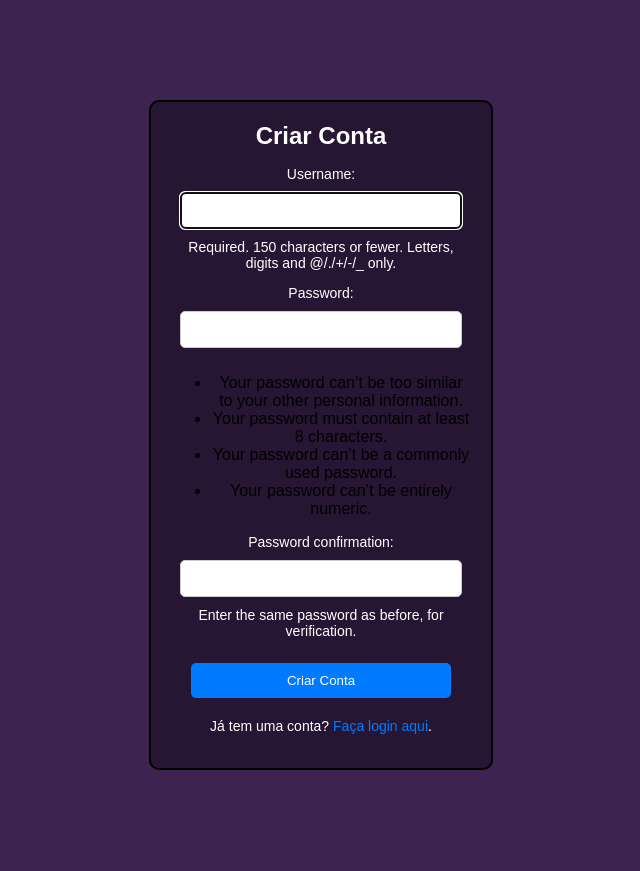
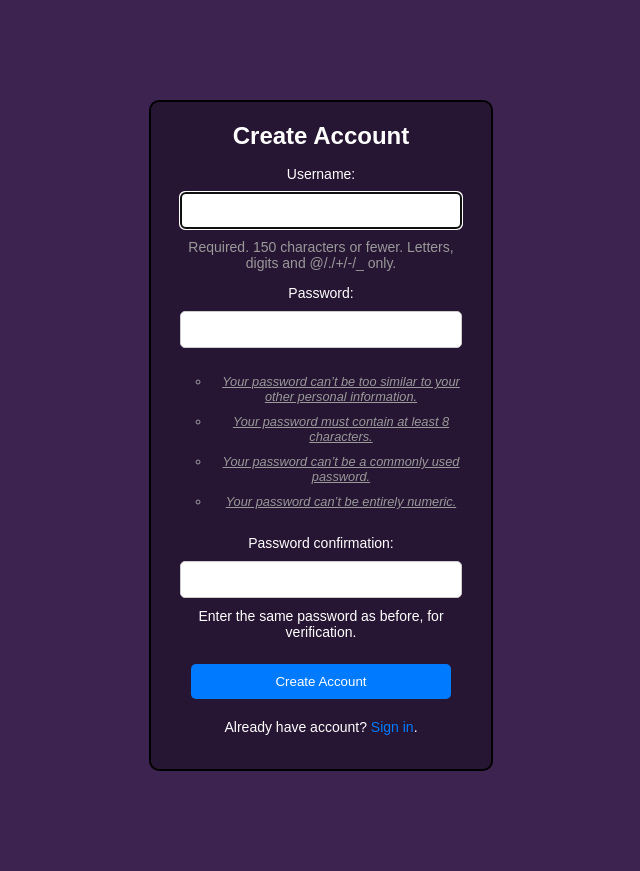
Before and after one commit to LeoYuriM/Todoist-Django, a Django app: page /create-account in a window 1280 px wide. Shown: the whole page, without its empty margins (319-959 px from the left). Before the commit the page ends 770 px from the top, so only its background shows below. Run offline with Django 5.2, Linux system fonts and the light colour scheme.

Commit message:
style sign up

```diff
--- a/mysite/todoist/static/todoist/css/style.css
+++ b/mysite/todoist/static/todoist/css/style.css
@@ -26,8 +26,6 @@ header nav{
 .user img:hover {
     transform: scale(1.1); /* Aumenta a escala da imagem ao passar o mouse */
 }
-
-
 
 .menu {
     position: absolute;
--- a/mysite/todoist/templates/registration/login.html
+++ b/mysite/todoist/templates/registration/login.html
@@ -87,10 +87,10 @@
         <form class="login-form" method="post" action="{% url 'login' %}">
             {% csrf_token %}
             {{ form.as_p }}
-            <button type="submit" value="Login">Entrar</button>
+            <button type="submit" value="Login">Enter</button>
             <input type="hidden" name="next" value="{{ next }}" />
         </form>
-        <p>Não tem uma conta? <a href="{% url 'todoist:create-account' %}">Crie uma aqui</a>.</p>
+        <p>Don't have account? <a rel="next" href="{% url 'todoist:create-account' %}">Sign Up</a>.</p>
 
     </div>
 </body>
--- a/mysite/todoist/templates/todoist/create-account.html
+++ b/mysite/todoist/templates/todoist/create-account.html
@@ -3,7 +3,7 @@
 <head>
     <meta charset="UTF-8">
     <meta name="viewport" content="width=device-width, initial-scale=1.0">
-    <title>Criar Conta</title>
+    <title>Create Account</title>
     <style>
         body {
             font-family: Arial, sans-serif;
@@ -67,17 +67,38 @@
         .container p a:hover {
             text-decoration: underline;
         }
+
+        ul{
+            list-style-type: circle;
+        }
+
+        #id_username_helptext{
+            color: rgb(153, 153, 153);
+        }
+
+        li{
+            font-size: 0.8rem;
+            font-style: italic;
+            padding-bottom: 10px;
+            color: rgb(153, 153, 153);
+            text-decoration: underline;
+        }
+
+        .errorlist li{
+            color: red;
+            text-decoration: none;
+        }
     </style>
 </head>
 <body>
     <div class="container">
-        <h1>Criar Conta</h1>
+        <h1>Create Account</h1>
         <form class="register-form" method="post">
             {% csrf_token %}
             {{form.as_p}}
-            <button type="submit">Criar Conta</button>
+            <button type="submit">Create Account</button>
         </form>
-        <p>Já tem uma conta? <a href="accounts/login/">Faça login aqui</a>.</p>
+        <p>Already have account? <a rel="prev" href="accounts/login/">Sign in</a>.</p>
     </div>
 </body>
 </html>
--- a/mysite/todoist/templates/todoist/index.html
+++ b/mysite/todoist/templates/todoist/index.html
@@ -28,7 +28,7 @@
                     <a href="#"><img class="logo-img" src="{% static  'todoist/img/icon.png' %}" alt=""></a>
                 </li>
                 <li class="Login">
-                    <button id="loginButton"><a href="accounts/login/">Login</a></button>
+                    <button id="loginButton"><a rel="next" href="accounts/login/">Login</a></button>
                 </li>
             </ul>
         </nav>
```
